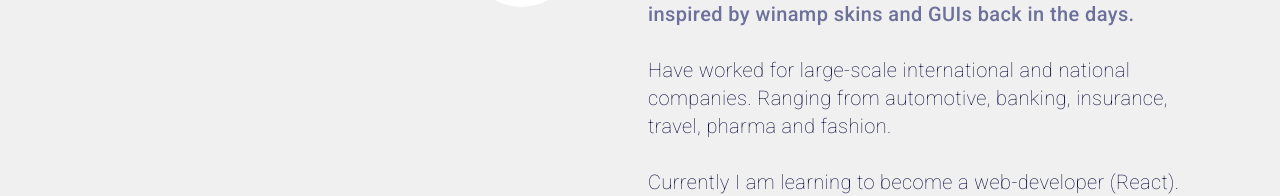
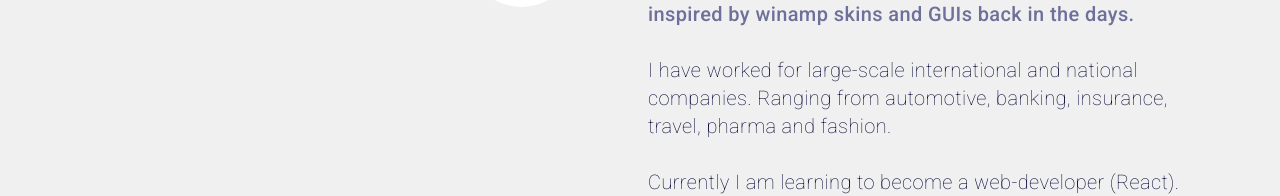
Before and after one commit to aeonyuonmiller/personal, a Next.js app: page /info in a window 1280 px wide. Shown: the part 476-672 px from the top of the page. Built offline with nearby package versions, Linux system fonts and the light colour scheme.

Commit message:
updated copy

```diff
--- a/pages/info.jsx
+++ b/pages/info.jsx
@@ -36,7 +36,7 @@ const info = () => {
           <div>
             <p><strong>At the age of eleven I learned photoshop from being
               inspired by winamp skins and GUIs back in the days.</strong></p>
-            <p>Have worked for large-scale international and national
+            <p>I have worked for large-scale international and national
               companies. Ranging from automotive, banking, insurance,
               travel, pharma and fashion.</p>
             <p>Currently I am learning to become a web-developer (React).
@@ -44,20 +44,6 @@ const info = () => {
               from conception to launch.
             </p>
           </div>
-          {/* <h2>Clients</h2>
-          <ul>
-            <li>Lufthansa</li>
-            <li>Land Rover</li>
-            <li>Jaguar</li>
-            <li>Merck</li>
-            <li>Lotto</li>
-            <li>Sparkasse</li>
-            <li>Abro</li>
-            <li>HansaInvest</li>
-            <li>AVIS</li>
-            <li>DER Touristik</li>
-            <li>REWE Group</li>
-          </ul> */}
         </Layout>
     </>
   )
```
